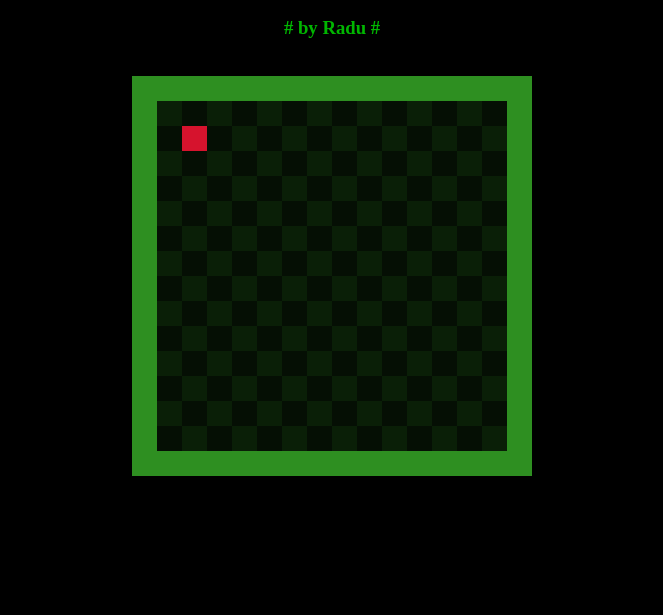
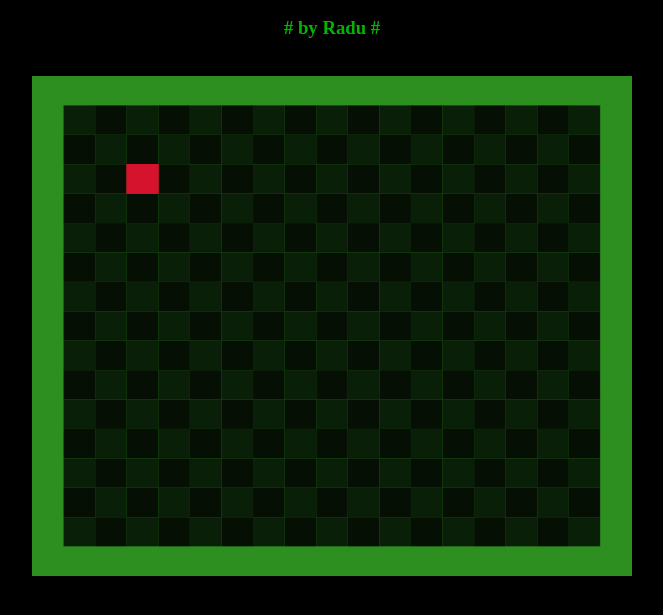
Before and after one commit to raduradu55/snake, a plain HTML site: page index.html in a window 1280 px wide. Shown: the part 83-698 px from the top of the page, without its empty margins (308-971 px from the left). Drawn offline with Linux system fonts and the light colour scheme; a web font is replaced by a local one.

Commit message:
full remake (incomplete)
remake of the movements (that were decent but not perfect, in this version still not perfect). incomplete version, snake still blocky but i think it's intresting seeing it move at this stage

```diff
--- a/index.html
+++ b/index.html
@@ -15,9 +15,9 @@
 			<h1 style="font-size: 30px; color: rgb(0, 170, 0)">## SNAKE ##</h1>
 			<h3 style="color: rgb(0, 182, 0)"> # by Radu # </h3>
 			<br/>
-			<canvas id="canvas" width="400" height="400"></canvas>
+			<canvas id="canvas" width="600" height="500"></canvas>
 
-			<script src="snake_script.js?v=1"></script>
+			<script src="snake_script.js?v=4"></script>
 		</center>
 	</body>
 
--- a/snake_script.js
+++ b/snake_script.js
@@ -1,105 +1,178 @@
 
 
-console.log("v1");
-
-// -- TIME
+// time
 const FPS = 90;
 const FRAME_TIME = 1000 / FPS;
+var time_passed = 0;
+const CELLS_PER_SECOND = 7;
+const TIME_IN_CELL = 1 / CELLS_PER_SECOND;
 
-// -- CANVAS
+// canvas
 const CANVAS = document.getElementById("canvas");
 const CANVAS_CTX = CANVAS.getContext("2d");
 
 const CANV_WIDTH = CANVAS.width;
 const CANV_HEIGHT = CANVAS.height;
 
+// directions
+const STOP = -1, UP = 0, DOWN = 1, LEFT = 2, RIGHT = 3;
 
-// -- MAP
-const TOT_ROWS = 16;
-const TOT_COLS = 16;
+// player
+var SNAKE = {
+    "ROW" : 3,
+    "COL" : 3,
+    "WIDTH" : 0,
+    "HEIGHT" : 0,
+    "COLOR" : "#0e49eb",
+    "DIRECTION" : STOP,
+    "NEXT_DIRECTION": null,
+    "CAN_CHANGE_DIR" : true,
+    "TAIL" : [],
+};
 
-const W = 1; // wall
-var MAP = [];
+var SMOOTH_SNAKE = {
+    "WIDTH": 0,
+    "HEIGHT": 0,
+    "COLOR": "#d6132d",
+    "TAIL": [{
+        "ROW" : SNAKE["ROW"],
+        "COL" : SNAKE["COL"],
+        "X": 0,
+        "Y": 0,
+        "DIRECTION" : STOP
+    }]
+}
 
-// -- WALL
-const WALL_WIDTH = 25;
-const WALL_HEIGHT = WALL_WIDTH;
+
+// map
+const MAP_ROWS = 17, MAP_COLS = 19;
+const WALL_WIDTH = CANV_WIDTH / MAP_COLS;
+const WALL_HEIGHT = CANV_HEIGHT / MAP_ROWS;
+const MAP = [];
+SNAKE["WIDTH"] = WALL_WIDTH;
+SNAKE["HEIGHT"] = WALL_HEIGHT;
+
+const SMOOTH_XVELOCITY = CELLS_PER_SECOND * WALL_WIDTH;
+const SMOOTH_YVELOCITY = CELLS_PER_SECOND * WALL_HEIGHT;
+
+const WALL = 1;
 const WALL_COLOR = "#2e8f21";
-var WALLS = [];     // [[wallx, wally] [...] ...]
-const WALL_X = 0, WALL_Y = 1;
-
 const SPACE_COLORS = ["#0a1f07", "#050f04"];
 
-// -- EMPTY SPACE
-var EMPTY_SPACES = [];   // [ [spacex, spacey] [...] ...]
-const SPACE_X = 0, SPACE_Y = 1;
-const INNER_SPACE_WIDTH = 5;
-const INNER_SPACE_HEIGHT = INNER_SPACE_WIDTH;
+function createMap() {
+    for(var row = 0; row<MAP_ROWS; row ++) {
 
-// -- SNAKE
-var HEAD_START_ROW = 2;
-var HEAD_START_COL = 2;
-const SNAKE_SEG_WIDTH = WALL_WIDTH;
-const SNAKE_SEG_HEIGHT = SNAKE_SEG_WIDTH;
-var HEAD_X = HEAD_START_COL * SNAKE_SEG_WIDTH;
-var HEAD_Y = HEAD_START_ROW * SNAKE_SEG_HEIGHT;
-const SNAKE_SPEED = 250;
-const SNAKE_COLOR = "#d6132d";
-var HEAD_NEXT_DIRECTION = -1;
-const UP = 0, DOWN = 1, LEFT = 2, RIGHT = 3;
-// snake [ [row,col,x,y,direction], [...]]
-const HEAD = 0, SEG_ROW = 0, SEG_COL = 1, SEG_X = 2, SEG_Y = 3, DIRECTION = 4;
-var SNAKE = [
-    [HEAD_START_ROW, HEAD_START_COL, HEAD_X, HEAD_Y, -1]
-            ];
+        var map_row = [];
+        for(var col = 0; col<MAP_COLS; col++) {
 
-
-function createMap() {
-    var row = [];
-    var wall_arr = [];
-    var space_arr = [];
-
-    for(var rown = 0; rown < TOT_ROWS; rown++) {
-        row = [];
-        for(var coln = 0; coln < TOT_COLS; coln++) {
-            // fill sides with walls
-            if(rown == 0 || rown == (TOT_ROWS-1) || coln == 0 || coln == (TOT_COLS-1))  {
-                row.push(W);
-
-                // memorizes wall x and y positions
-                wall_arr[WALL_X] = (coln * WALL_WIDTH);
-                wall_arr[WALL_Y] = (rown * WALL_HEIGHT);
-                WALLS.push(wall_arr);
-                wall_arr = [];
-            }
-            else {
-                row.push(0);
-
-                space_arr[SPACE_X] = (coln * WALL_WIDTH);
-                space_arr[SPACE_Y] = (rown * WALL_HEIGHT);
-                EMPTY_SPACES.push(space_arr);
-                space_arr = [];
+            if(row == 0 || row == (MAP_ROWS-1) || col == 0 || col == (MAP_COLS-1)) {
+                map_row.push(WALL);
+            } else {
+                map_row.push(0);
             }
         }
-        MAP.push(row);
+        MAP.push(map_row);
     }
+}
+
+function goTo(segment, target) {
+
+    if(segment["COL"] != target["COL"] && segment["ROW"] == target["ROW"]) {
+        if(segment["COL"] > target["COL"]) {
+            if(segment["DIRECTION"] != LEFT) {
+                centerSegment(segment);
+            }
+            segment["DIRECTION"] = LEFT;
+        } else {
+            if(segment["DIRECTION"] != RIGHT) {
+                centerSegment(segment);
+            }
+            segment["DIRECTION"] = RIGHT;
+        }
+    }
+
+    if(segment["COL"] == target["COL"] && segment["ROW"] != target["ROW"]) {
+        if(segment["ROW"] > target["ROW"]) {
+            if(segment["DIRECTION"] != UP) {
+                centerSegment(segment);
+            }
+            segment["DIRECTION"] = UP;
+        } else {
+            if(segment["DIRECTION"] != DOWN) {
+                centerSegment(segment);
+            }
+            segment["DIRECTION"] = DOWN;
+        }
+    }
+}
+
+function centerSegment(segment) {
+    segment["Y"] = segment["ROW"] * WALL_HEIGHT;
+    segment["X"] = segment["COL"] * WALL_WIDTH;
+}
+
+function addEventListener() {
+    document.addEventListener("keypress", function(event) {
+
+        switch(event.key.toLocaleLowerCase()) {
+            case 'w':
+                if(SNAKE["DIRECTION"] != DOWN) {
+                    if(SNAKE["CAN_CHANGE_DIR"]) {
+                        SNAKE["DIRECTION"] = UP;
+                        SNAKE["CAN_CHANGE_DIR"] = false;
+                    } else if (!SNAKE["CAN_CHANGE_DIR"] && SNAKE["NEXT_DIRECTION"] == null) {
+                        SNAKE["NEXT_DIRECTION"] = UP;
+                    }
+                }
+                break;
+            case 's':
+                if(SNAKE["DIRECTION"] != UP) {
+                    if(SNAKE["CAN_CHANGE_DIR"]) {
+                        SNAKE["DIRECTION"] = DOWN;
+                        SNAKE["CAN_CHANGE_DIR"] = false;
+                    } else if (!SNAKE["CAN_CHANGE_DIR"] && SNAKE["NEXT_DIRECTION"] == null) {
+                        SNAKE["NEXT_DIRECTION"] = DOWN;
+                    }
+                }
+                break;
+            case 'a':
+                if(SNAKE["DIRECTION"] != RIGHT) {
+                    if(SNAKE["CAN_CHANGE_DIR"]) {
+                        SNAKE["DIRECTION"] = LEFT;
+                        SNAKE["CAN_CHANGE_DIR"] = false;
+                    } else if (!SNAKE["CAN_CHANGE_DIR"] && SNAKE["NEXT_DIRECTION"] == null) {
+                        SNAKE["NEXT_DIRECTION"] = LEFT;
+                    }
+                }
+                break;
+            case 'd':
+                if(SNAKE["DIRECTION"] != LEFT) {
+                    if(SNAKE["CAN_CHANGE_DIR"]) {
+                        SNAKE["DIRECTION"] = RIGHT;
+                        SNAKE["CAN_CHANGE_DIR"] = false;
+                    } else if (!SNAKE["CAN_CHANGE_DIR"] && SNAKE["NEXT_DIRECTION"] == null) {
+                        SNAKE["NEXT_DIRECTION"] = RIGHT;
+                    }
+                }
+                break;
+        }
+
+    });
+}
+
+function clearScreen() {
+    CANVAS_CTX.fillStyle = WALL_COLOR;
+    CANVAS_CTX.fillRect(0, 0 ,CANV_WIDTH, CANV_HEIGHT);
 }
 
 function drawMap() {
 
-    // CANVAS_CTX.fillRect(x, y, width, height)
-    var space_color = 0;
-    for(var row = 0; row<TOT_ROWS; row++) {
+    var space_color_ind = 0;
 
-        if(space_color == 0)
-            space_color = 1;
-        else
-            space_color = 0;
+    for(var row = 0; row<MAP_ROWS; row++) {
+        for(var col = 0; col<MAP_COLS; col++) {
 
-
-        for(var col = 0; col<TOT_COLS; col++) {
-
-            if(MAP[row][col] == W) {
+            if(MAP[row][col] == WALL) {
                 CANVAS_CTX.fillStyle = WALL_COLOR;
                 CANVAS_CTX.fillRect((col * WALL_WIDTH),
                 (row * WALL_HEIGHT),
@@ -108,166 +181,176 @@ function drawMap() {
             }
 
             if(MAP[row][col] == 0) {
-                CANVAS_CTX.fillStyle = SPACE_COLORS[space_color];
-                if(space_color == 0)
-                    space_color = 1;
-                else
-                    space_color = 0;
-
+                CANVAS_CTX.fillStyle = SPACE_COLORS[space_color_ind];
                 CANVAS_CTX.fillRect((col * WALL_WIDTH),
                 (row * WALL_HEIGHT),
                 WALL_WIDTH,
                 WALL_HEIGHT);
+
+                if(space_color_ind == 0) {
+                    space_color_ind = 1;
+                } else {
+                    space_color_ind = 0;
+                }
             }
         }
     }
 }
 
-function drawPlayer() {
+function drawSnake() {
+    // CANVAS_CTX.fillStyle = SNAKE["COLOR"];
+    // CANVAS_CTX.fillRect(
+    //     SNAKE["COL"] * WALL_WIDTH,
+    //     SNAKE["ROW"] * WALL_HEIGHT,
+    //     SNAKE["WIDTH"],
+    //     SNAKE["HEIGHT"]
+    // );
 
-    CANVAS_CTX.fillStyle = SNAKE_COLOR;
-    for(var snake_segn = 0; snake_segn<SNAKE.length; snake_segn++) {
+    // // draws tail
+    // for(var tail_ind = 0; tail_ind<SNAKE["TAIL"].length; tail_ind++) {
+    //     CANVAS_CTX.fillRect(
+    //         SNAKE["TAIL"][tail_ind]["COL"] * WALL_WIDTH,
+    //         SNAKE["TAIL"][tail_ind]["ROW"] * WALL_HEIGHT,
+    //         SNAKE["WIDTH"],
+    //         SNAKE["HEIGHT"]
+    //     );
+    // }
 
-        CANVAS_CTX.fillRect(SNAKE[snake_segn][SEG_X],
-        SNAKE[snake_segn][SEG_Y],
-        SNAKE_SEG_WIDTH,
-        SNAKE_SEG_HEIGHT);
+    // draws smooth snake
+    CANVAS_CTX.fillStyle = SMOOTH_SNAKE["COLOR"];
+    CANVAS_CTX.fillRect(
+        SMOOTH_SNAKE["X"],
+        SMOOTH_SNAKE["Y"],
+        SMOOTH_SNAKE["WIDTH"],
+        SMOOTH_SNAKE["HEIGHT"]
+    );
+
+    // draws smooth snake's tail
+    for(var tail_ind = 0;tail_ind<SMOOTH_SNAKE["TAIL"].length; tail_ind++) {
+        CANVAS_CTX.fillRect(
+            SMOOTH_SNAKE["TAIL"][tail_ind]["X"],
+            SMOOTH_SNAKE["TAIL"][tail_ind]["Y"],
+            SMOOTH_SNAKE["WIDTH"],
+            SMOOTH_SNAKE["HEIGHT"]
+        );
     }
 }
 
-function clearScreen() {
-    CANVAS_CTX.fillStyle = "#000000";
-    CANVAS_CTX.fillRect(0, 0 ,CANV_WIDTH, CANV_HEIGHT);
+function addTail() {
+    SNAKE["TAIL"].push({"ROW": SNAKE["ROW"], "COL": SNAKE["COL"]});
+    SMOOTH_SNAKE["TAIL"].push({
+        "ROW" : SNAKE["ROW"],
+        "COL" : SNAKE["COL"],
+        "X": SNAKE["COL"] * WALL_WIDTH,
+        "Y": SNAKE["ROW"] * WALL_HEIGHT,
+        "DIRECTION" : STOP
+    });
 }
 
-function isPlayerColliding() {
+function update() {
+    time_passed += FRAME_TIME / 1000;
+    if(time_passed > TIME_IN_CELL) {
 
-    for(var walln = 0; walln<WALLS.length; walln++) {
-        if(SNAKE[HEAD][SEG_X] < WALLS[walln][WALL_X] + WALL_WIDTH &&
-            SNAKE[HEAD][SEG_X] + SNAKE_SEG_WIDTH > WALLS[walln][WALL_X] &&
-            SNAKE[HEAD][SEG_Y] < WALLS[walln][WALL_Y] + WALL_HEIGHT &&
-            SNAKE[HEAD][SEG_Y] + SNAKE_SEG_HEIGHT > WALLS[walln][WALL_Y]) {
+        // moves tail segmanets
+        for(var tail_ind = (SNAKE["TAIL"].length-1); tail_ind>=0; tail_ind--) {
 
-                switch(SNAKE[HEAD][DIRECTION]) {
-                    case UP:
-                        SNAKE[HEAD][SEG_Y] += (WALLS[walln][WALL_Y] + WALL_HEIGHT) - SNAKE[HEAD][SEG_Y];
-                        break;
-                    case DOWN:
-                        SNAKE[HEAD][SEG_Y] -= (SNAKE[HEAD][SEG_Y] + SNAKE_SEG_HEIGHT) - WALLS[walln][WALL_Y];
-                        break;
-                    case LEFT:
-                        SNAKE[HEAD][SEG_X] += (WALLS[walln][WALL_X] + WALL_WIDTH) - SNAKE[HEAD][SEG_X];
-                        break;
-                    case RIGHT:
-                        SNAKE[HEAD][SEG_X] -= (SNAKE[HEAD][SEG_X] + SNAKE_SEG_WIDTH) - WALLS[walln][WALL_X];
-                        break;
+            if(tail_ind > 0) {
+                SNAKE["TAIL"][tail_ind]["ROW"] = SNAKE["TAIL"][tail_ind-1]["ROW"];
+                SNAKE["TAIL"][tail_ind]["COL"] = SNAKE["TAIL"][tail_ind-1]["COL"];
             }
-                SNAKE[HEAD][DIRECTION] = -1;
-        }
-
+            if(tail_ind == 0) {
+                SNAKE["TAIL"][tail_ind]["ROW"] = SNAKE["ROW"];
+                SNAKE["TAIL"][tail_ind]["COL"] = SNAKE["COL"];
             }
         }
 
-function isPlayerInCenter() {
-    var inner_space_x, inner_space_y;
-    var player_center_x = SNAKE[HEAD][SEG_X] + (SNAKE_SEG_WIDTH / 2);
-    var player_center_y = SNAKE[HEAD][SEG_Y] + (SNAKE_SEG_HEIGHT / 2);
+        switch(SNAKE["DIRECTION"]) {
+            case UP:
+                if(SNAKE["ROW"] - 1 != 0) {
+                    SNAKE["ROW"] -= 1;
+                }
+                break;
+            case DOWN:
+                if(SNAKE["ROW"] + 1 != (MAP_ROWS-1)) {
+                    SNAKE["ROW"] += 1;
+                }
+                break;
+            case LEFT:
+                if(SNAKE["COL"] - 1 != 0) {
+                    SNAKE["COL"] -= 1;
+                }
+                break;
+            case RIGHT:
+                if(SNAKE["COL"] + 1 != (MAP_COLS-1)) {
+                    SNAKE["COL"] += 1;
+                }
+                break;
+        }
+        SNAKE["CAN_CHANGE_DIR"] = true;
+        if(SNAKE["NEXT_DIRECTION"] != null) {
+            SNAKE["DIRECTION"] = SNAKE["NEXT_DIRECTION"];
+            SNAKE["NEXT_DIRECTION"] = null;
+        }
 
-    for(var spacen = 0; spacen<EMPTY_SPACES.length; spacen++) {
+        time_passed = 0;
+    }
 
-        inner_space_x = EMPTY_SPACES[spacen][SPACE_X] + (WALL_WIDTH / 2 - (INNER_SPACE_WIDTH / 2));
-        inner_space_y = EMPTY_SPACES[spacen][SPACE_Y] + (WALL_HEIGHT / 2 - (INNER_SPACE_HEIGHT / 2));
 
-        if(player_center_x > inner_space_x &&
-        player_center_x < inner_space_x + INNER_SPACE_WIDTH &&
-        player_center_y > inner_space_y &&
-        player_center_y < inner_space_y + INNER_SPACE_HEIGHT) {
+    // moves smooth snake
+    for(var tail_ind = 0; tail_ind<SMOOTH_SNAKE["TAIL"].length; tail_ind++) {
 
-            return true;
+        if(tail_ind == 0) {
+            goTo(SMOOTH_SNAKE["TAIL"][tail_ind], SNAKE);
+        } else {
+            goTo(SMOOTH_SNAKE["TAIL"][tail_ind], SNAKE["TAIL"][tail_ind-1]);
         }
+
+        switch(SMOOTH_SNAKE["TAIL"][tail_ind]["DIRECTION"]) {
+            case UP:
+                SMOOTH_SNAKE["TAIL"][tail_ind]["Y"] -= SMOOTH_YVELOCITY * (FRAME_TIME / 1000);
+                break;
+            case DOWN:
+                SMOOTH_SNAKE["TAIL"][tail_ind]["Y"] += SMOOTH_YVELOCITY * (FRAME_TIME / 1000);
+                break;
+            case LEFT:
+                SMOOTH_SNAKE["TAIL"][tail_ind]["X"] -= SMOOTH_XVELOCITY * (FRAME_TIME / 1000);
+                break;
+            case RIGHT:
+                SMOOTH_SNAKE["TAIL"][tail_ind]["X"] += SMOOTH_XVELOCITY * (FRAME_TIME / 1000);
+                break;
+        }
+
+        SMOOTH_SNAKE["TAIL"][tail_ind]["ROW"] = Math.trunc((SMOOTH_SNAKE["TAIL"][tail_ind]["Y"] + (SMOOTH_SNAKE["HEIGHT"]/2)) / WALL_HEIGHT);
+        SMOOTH_SNAKE["TAIL"][tail_ind]["COL"] = Math.trunc((SMOOTH_SNAKE["TAIL"][tail_ind]["X"] + (SMOOTH_SNAKE["WIDTH"]/2)) / WALL_WIDTH);
     }
 }
 
-function addEventListener() {
-    document.addEventListener("keypress", function(event) {
+function setup() {
+    createMap();
 
-        var moved = false;
-        switch(event.key) {
-            case 'w':
-                if(SNAKE[HEAD][DIRECTION] != DOWN) {
-                    moved = true;
-                    HEAD_NEXT_DIRECTION = UP;
-                }
-                break;
-            case 's':
-                if(SNAKE[HEAD][DIRECTION] != UP) {
-                    moved = true;
-                    HEAD_NEXT_DIRECTION = DOWN;
-                }
-                break;
-            case 'a':
-                if(SNAKE[HEAD][DIRECTION] != RIGHT) {
-                    moved = true;
-                    HEAD_NEXT_DIRECTION = LEFT;
-                }
-                break;
-            case 'd':
-                if(SNAKE[HEAD][DIRECTION] != LEFT) {
-                    moved = true;
-                    HEAD_NEXT_DIRECTION = RIGHT;
-                }
-                break;
+    SMOOTH_SNAKE["TAIL"][0]["X"] = SNAKE["COL"] * SNAKE["WIDTH"];
+    SMOOTH_SNAKE["TAIL"][0]["Y"] = SNAKE["ROW"] * SNAKE["HEIGHT"];
+    SMOOTH_SNAKE["WIDTH"] = SNAKE["WIDTH"];
+    SMOOTH_SNAKE["HEIGHT"] = SNAKE["HEIGHT"];
 }
 
-        if(moved && isPlayerInCenter())
-            SNAKE[HEAD][DIRECTION] = HEAD_NEXT_DIRECTION;
-
-    });
+function draw() {
+    clearScreen();
+    drawMap();
+    drawSnake();
 }
 
 
-function update() {
-    switch(SNAKE[HEAD][DIRECTION]) {
-        case UP:
-            SNAKE[HEAD][SEG_Y] -= (SNAKE_SPEED * (FRAME_TIME / 1000));
-            break;
-        case DOWN:
-            SNAKE[HEAD][SEG_Y] += (SNAKE_SPEED * (FRAME_TIME / 1000));
-            break;
-        case LEFT:
-            SNAKE[HEAD][SEG_X] -= (SNAKE_SPEED * (FRAME_TIME / 1000));
-            break;
-        case RIGHT:
-            SNAKE[HEAD][SEG_X] += (SNAKE_SPEED * (FRAME_TIME / 1000));
-            break;
-    }
-    isPlayerColliding();
-
-    if(isPlayerInCenter() && HEAD_NEXT_DIRECTION != -1) {
-        SNAKE[HEAD][DIRECTION] = HEAD_NEXT_DIRECTION;
-        HEAD_NEXT_DIRECTION = -1;
-
-        SNAKE[HEAD][SEG_X] = SNAKE[HEAD][SEG_COL] * WALL_WIDTH;
-        SNAKE[HEAD][SEG_Y] = SNAKE[HEAD][SEG_ROW] * WALL_HEIGHT;
-    }
-
-    SNAKE[HEAD][SEG_ROW] = Math.trunc((SNAKE[HEAD][SEG_Y] + (SNAKE_SEG_HEIGHT / 2)) / WALL_HEIGHT);
-    SNAKE[HEAD][SEG_COL] = Math.trunc((SNAKE[HEAD][SEG_X] + (SNAKE_SEG_WIDTH / 2)) / WALL_WIDTH);
-}
-
-function drawStuff() {
-    clearScreen();
-    drawMap();
-    drawPlayer();
-}
-
 function gameLoop() {
     update();
-    drawStuff();
+    draw();
 
     setTimeout(gameLoop, FRAME_TIME);
 }
 
-createMap()
+setup();
+addTail();
+addTail();
+addTail();
 addEventListener();
 setTimeout(gameLoop, FRAME_TIME);
```
Lines whose indentation alone changed are shown as unchanged.
